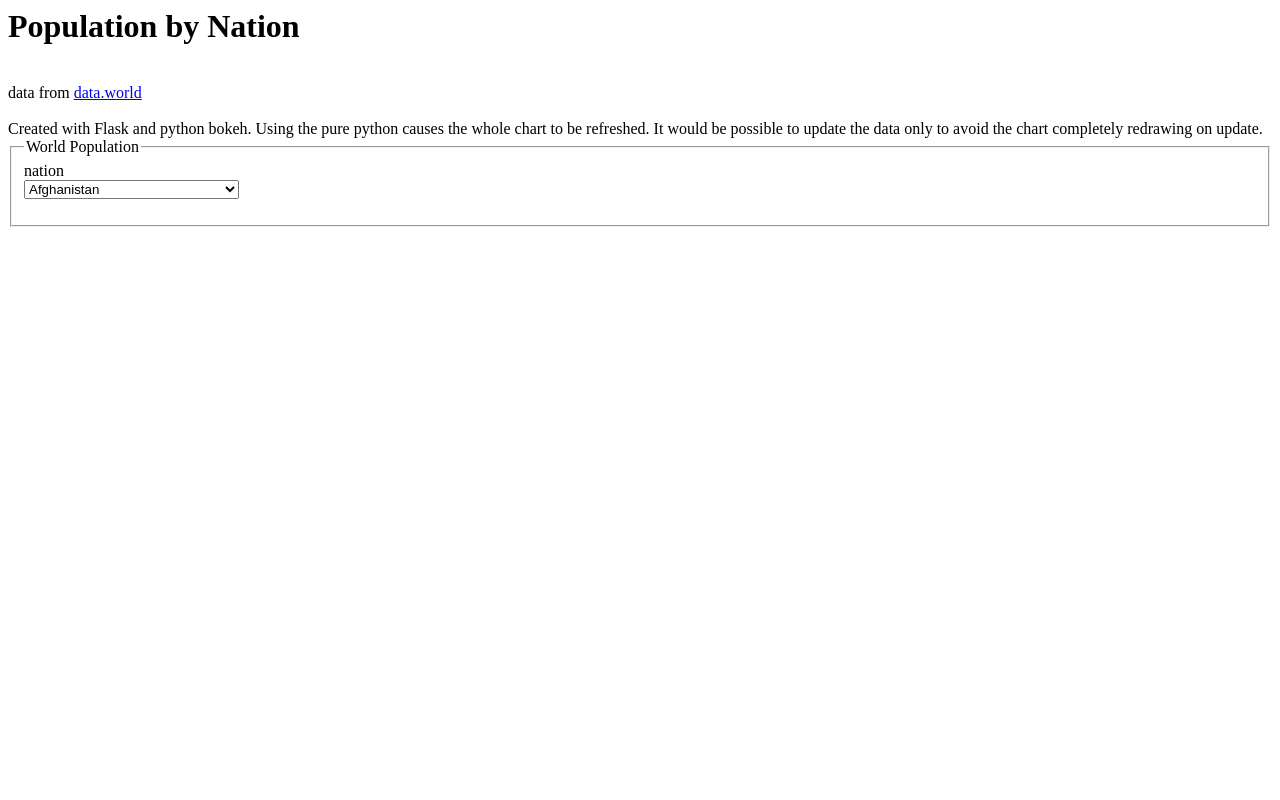
After one commit to WaylonWalker/flask-chartist-example, a Flask app: template app/templates/bokeh.html in a window 1280 px wide. The commit adds this page. Run offline with Flask 2, Linux system fonts and the light colour scheme; the template is opened without the code that fills it: values that come from a table or form of the project are taken from there, others are empty; some libraries are stand-ins or nearby versions.

Commit message:
feat(bokeh)  Added /bokeh tab

```diff
--- a/app/app.py
+++ b/app/app.py
@@ -14,6 +14,8 @@ from matplotlib.pyplot import rcParams
 from flask_wtf import FlaskForm
 from wtforms import StringField, SelectField
 
+from bokeh.plotting import figure
+from bokeh.embed import components
 
 df = pd.read_csv(os.path.join(settings.data_dir, 'pop_by_country_long_form.csv'))
 df['Year'] = df['Year'].str[4:].astype(int)
@@ -85,6 +87,14 @@ def matplotlib_plot():
     scripts = render_template('matplotlib.js')
     return render_template('home.html',head_scripts=head_scripts, body=body, scripts=scripts)
 
+@app.route('/bokeh', methods=['GET', 'POST'])
+def bokeh_plot():
+    form = MyForm()
+    head_scripts = render_template('bokeh_head_scripts.html')
+    body = render_template('bokeh.html', form=form)
+    scripts = render_template('bokeh.js')
+    return render_template('home.html',head_scripts=head_scripts, body=body, scripts=scripts)
+
 @app.route('/chartist', methods=['GET', 'POST'])
 def chartist():
     form = MyForm()
@@ -111,6 +121,14 @@ def mpl(nation):
     hide_spines(ax)
     return jsonify({'src': fig_to_html(ax.figure)})
 
+@app.route('/pybokeh/<string:nation>')
+def pybokeh(nation):
+    p = figure(title=nation, logo=None, tools="box_zoom,pan,wheel_zoom,reset",)
+    p.line(x=df2[nation].index, y=df2[nation].values)
+    script, div = components(p)
+    return jsonify({'script': script,
+                   'div': div})
+
 if __name__ == '__main__':
     port = int(os.environ.get("PORT", 5000))
-    app.run(host='0.0.0.0', port=port)
+    app.run(debug=True, host='0.0.0.0', port=port)
--- /dev/null
+++ b/app/templates/bokeh.html
@@ -0,0 +1,22 @@
+{% from "_render_field.html" import render_field %}
+
+<h1>Population by Nation</h1><br>
+data from
+<a href="https://data.world/nrippner/population-by-country1980-2010">data.world</a>
+<br><br>
+Created with Flask and python bokeh.
+Using the pure python causes the whole chart to be refreshed.
+It would be possible to update the data only to avoid the chart completely redrawing on update.
+
+<span class='nation' value='nation'></span>
+
+
+<fieldset>
+  <legend>World Population</legend>
+{{ render_field(form.nation) }}
+
+
+<div id="bokeh-pop-plot"></div>
+<div id="bokeh-pop-script"></div>
+
+</div>
--- a/app/templates/home.html
+++ b/app/templates/home.html
@@ -34,10 +34,11 @@ body {margin:0;}
 <body>
 
 <div class="topnav">
-  <a class="active" href="#home">Home</a>
+  <a href="#home">Home</a>
   <a href="/home">Home</a>
   <a href="/chartist">Chartist</a>
   <a href="/matplotlib">Matplotlib</a>
+  <a href="/bokeh">bokeh</a>
 </div>
 
 {{ body | safe}}
```
Also changed, not shown: app/templates/bokeh.js (added, +19 -0 lines), app/templates/bokeh_head_scripts.html (added, +10 -0 lines), 1 other file.
